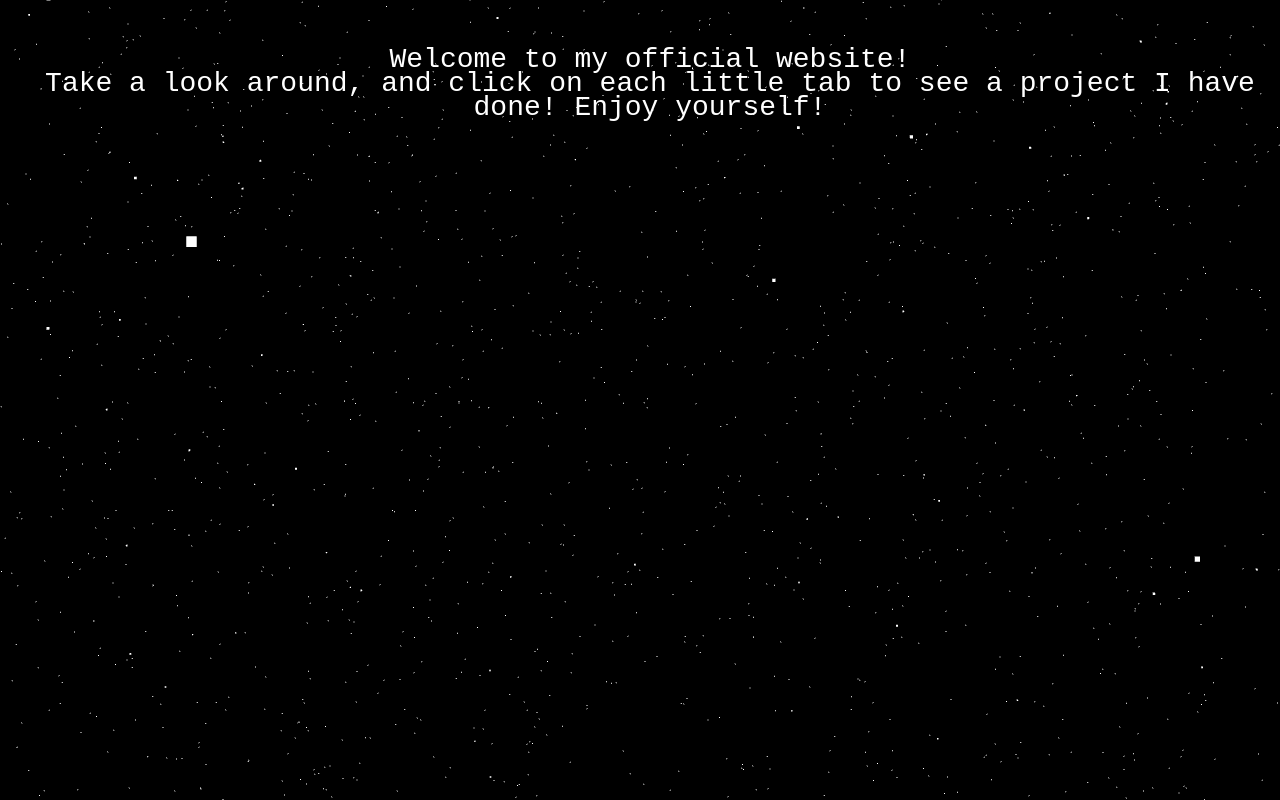
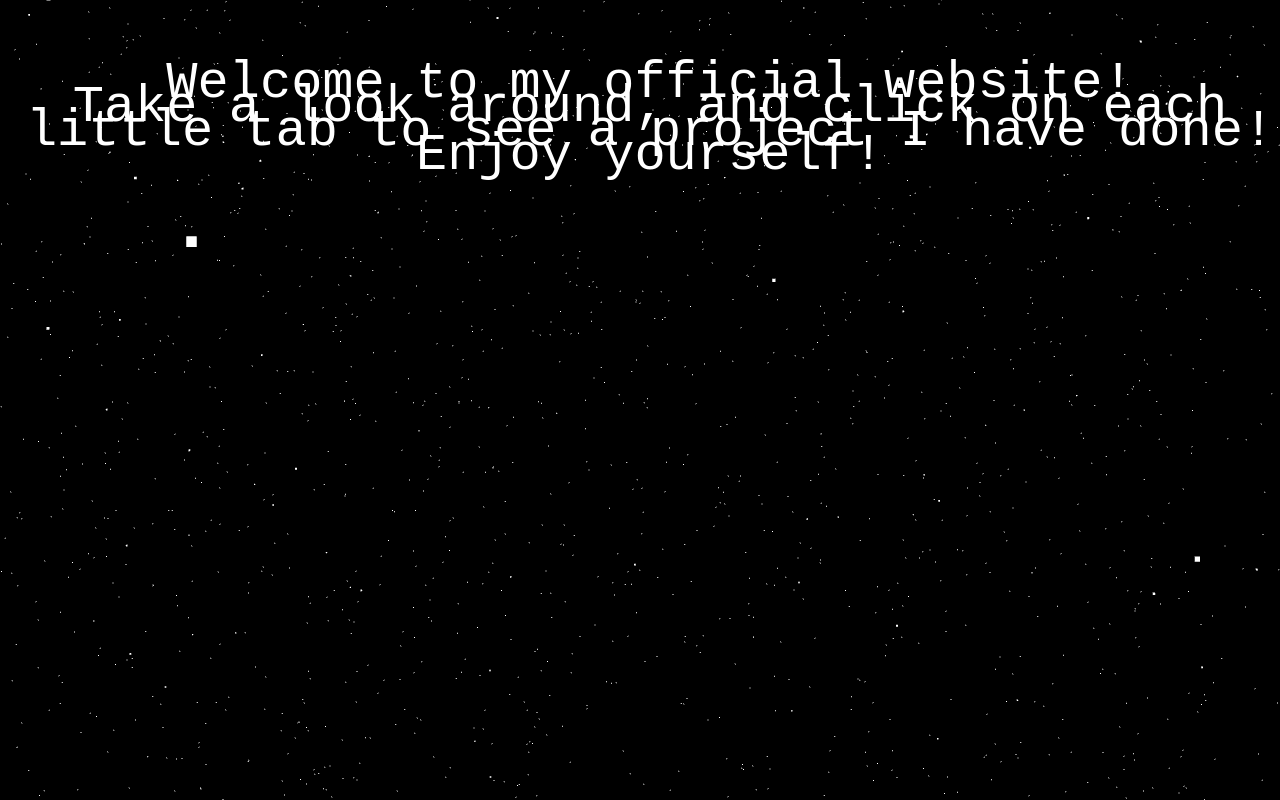
Before and after one commit to bittoboyo/bittoboyo.github.io, a plain HTML site: page index.html in a window 1280 px wide. Drawn offline with nearby package versions, Linux system fonts and the light colour scheme.

Commit message:
Update main.css

```diff
--- a/main.css
+++ b/main.css
@@ -26,9 +26,8 @@ button {
 	position: absolute;
 	top: 0px;
 	width: 100%;
-	font-size: 28px;
+	font-size: 52px;
 	padding: 10px;
-	/* box-sizing: border-box; */
 	text-align: center;
 	-moz-user-select: none;
 	-webkit-user-select: none;
```
